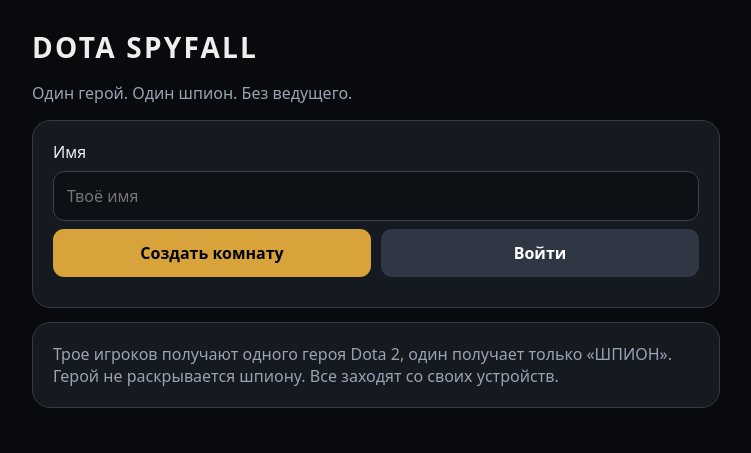
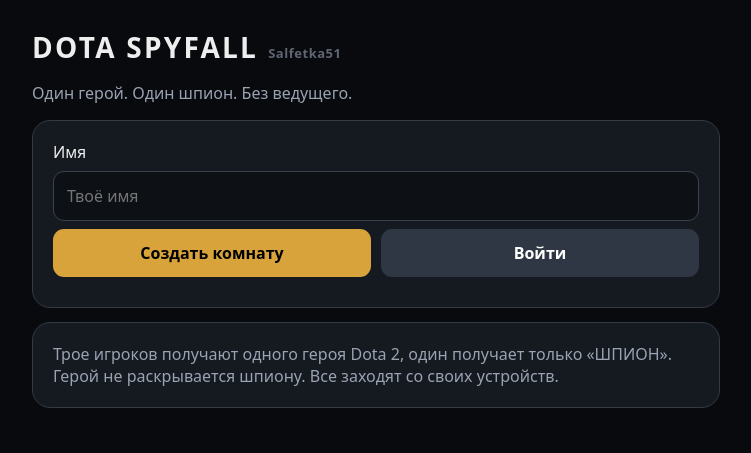
Before and after one commit to 15akteflaS/Spyfall-Dota-2-2-, a website: page public/index.html in a window 1280 px wide. Shown: the whole page, without its empty margins (264-1015 px from the left). Drawn offline with Linux system fonts and the light colour scheme.

Commit message:
Add Salfetka51 author watermark to game header

```diff
--- a/public/index.html
+++ b/public/index.html
@@ -1,8 +1,8 @@
 <!doctype html><html lang="ru"><head><meta charset="utf-8"><meta name="viewport" content="width=device-width,initial-scale=1"><title>Dota Spyfall</title>
 <style>
-*{box-sizing:border-box}body{margin:0;background:#080a0e;color:#eee;font-family:system-ui;min-height:100vh}main{max-width:720px;margin:auto;padding:28px 16px}.card{background:#151920;border:1px solid #343a46;border-radius:18px;padding:20px;margin:14px 0}.logo{font-size:28px;font-weight:900;letter-spacing:.08em}.muted{color:#9aa3b2}input,button{width:100%;padding:13px;border-radius:11px;font:inherit;margin-top:8px}input{background:#0d1015;color:#fff;border:1px solid #3b424e}button{border:0;background:#d7a33a;font-weight:800;cursor:pointer}.secondary{background:#303744;color:#fff}.row{display:grid;grid-template-columns:1fr 1fr;gap:10px}.code{font-size:30px;font-weight:900;text-align:center;letter-spacing:.15em;background:#0d1015;padding:14px;border-radius:11px;margin-top:10px}.player{display:flex;justify-content:space-between;background:#0d1015;border-radius:9px;padding:10px;margin-top:7px}.hidden{display:none}.role{text-align:center;min-height:270px;display:flex;flex-direction:column;justify-content:center}.big{font-size:44px;font-weight:950}.hero{font-size:36px;font-weight:950;margin:10px 0}.err{color:#ff8f8f;margin-top:10px}@media(max-width:560px){.row{grid-template-columns:1fr}}
+*{box-sizing:border-box}body{margin:0;background:#080a0e;color:#eee;font-family:system-ui;min-height:100vh}main{max-width:720px;margin:auto;padding:28px 16px}.card{background:#151920;border:1px solid #343a46;border-radius:18px;padding:20px;margin:14px 0}.header{display:flex;align-items:baseline;gap:10px;flex-wrap:wrap}.logo{font-size:28px;font-weight:900;letter-spacing:.08em}.author{font-size:13px;font-weight:600;letter-spacing:.04em;color:#6f7785;opacity:.85}.muted{color:#9aa3b2}input,button{width:100%;padding:13px;border-radius:11px;font:inherit;margin-top:8px}input{background:#0d1015;color:#fff;border:1px solid #3b424e}button{border:0;background:#d7a33a;font-weight:800;cursor:pointer}.secondary{background:#303744;color:#fff}.row{display:grid;grid-template-columns:1fr 1fr;gap:10px}.code{font-size:30px;font-weight:900;text-align:center;letter-spacing:.15em;background:#0d1015;padding:14px;border-radius:11px;margin-top:10px}.player{display:flex;justify-content:space-between;background:#0d1015;border-radius:9px;padding:10px;margin-top:7px}.hidden{display:none}.role{text-align:center;min-height:270px;display:flex;flex-direction:column;justify-content:center}.big{font-size:44px;font-weight:950}.hero{font-size:36px;font-weight:950;margin:10px 0}.err{color:#ff8f8f;margin-top:10px}@media(max-width:560px){.row{grid-template-columns:1fr}}
 </style></head><body><main>
-<div class="logo">DOTA SPYFALL</div><p class="muted">Один герой. Один шпион. Без ведущего.</p>
+<div class="header"><div class="logo">DOTA SPYFALL</div><div class="author">Salfetka51</div></div><p class="muted">Один герой. Один шпион. Без ведущего.</p>
 <section id="home" class="card"><label>Имя</label><input id="name" placeholder="Твоё имя"><div class="row"><button onclick="create()">Создать комнату</button><button class="secondary" onclick="joinBox.classList.remove('hidden')">Войти</button></div><div id="joinBox" class="hidden"><input id="code" placeholder="Код комнаты"><button onclick="join()">Подключиться</button></div><div id="err" class="err"></div></section>
 <section id="lobby" class="card hidden"><div class="muted">Код комнаты</div><div id="room" class="code"></div><p class="muted">Отправь код друзьям в Discord.</p><div id="players"></div><button id="start" onclick="start()">Начать раунд</button></section>
 <section id="game" class="card hidden"><div class="role"><div class="muted">Твоя секретная карточка</div><div id="big" class="big"></div><div id="hero" class="hero"></div><div id="hint" class="muted"></div></div><button class="secondary" onclick="nextRound()">Новый раунд</button></section>
```
